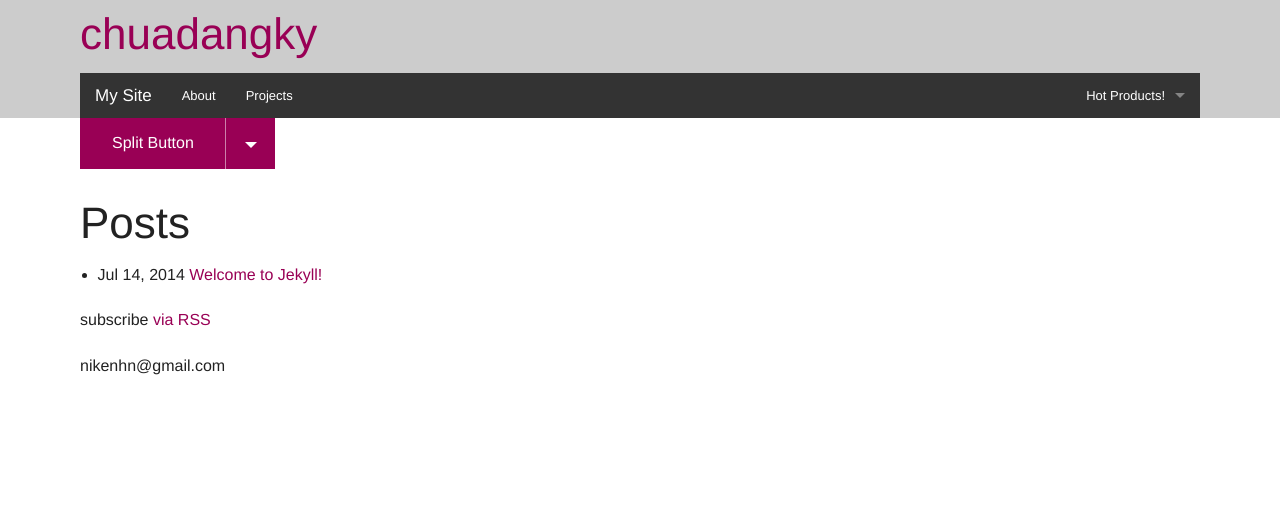
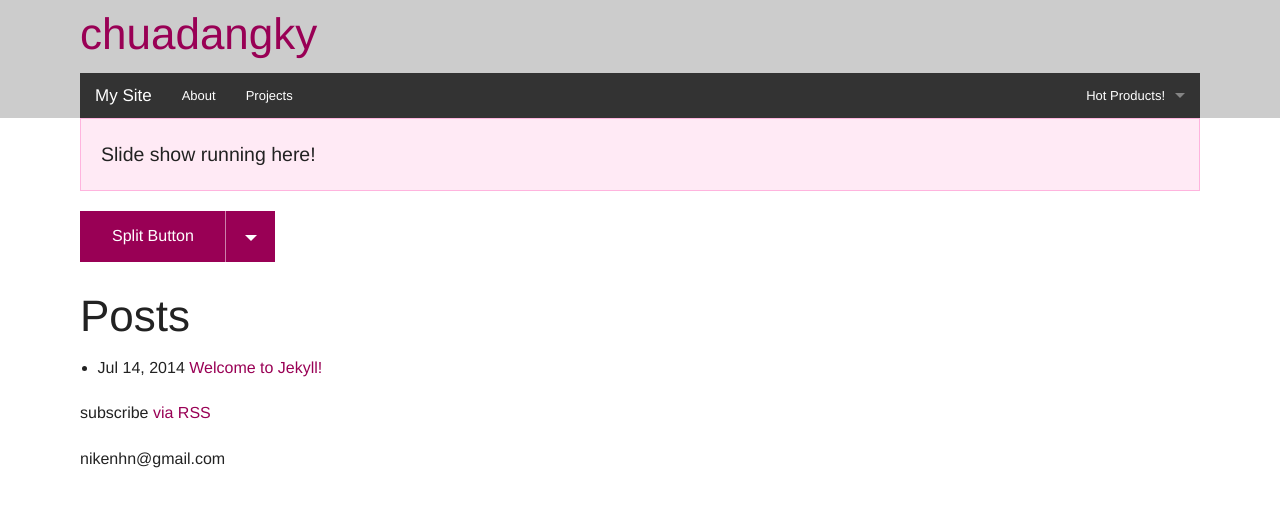
Before and after one commit to novakid/chuadangky, a Jekyll site: the page built from index.html, in a window 1280 px wide. Shown: the top 507 px of the page. Built offline with Jekyll 4.4.1, drawn with Linux system fonts in a browser that asks for light colours.

Commit message:
Update index.html

```diff
--- a/index.html
+++ b/index.html
@@ -4,6 +4,9 @@ layout: default
 
 <div class="row">
   <div class="columns">
+
+  <p class="callout panel lead">Slide show running here!</p>
+
 <a href="#" class="button split">Split Button <span data-dropdown="drop"></span></a><br>
 <ul id="drop" class="f-dropdown" data-dropdown-content>
   <li><a href="#">This is a link</a></li>
```
